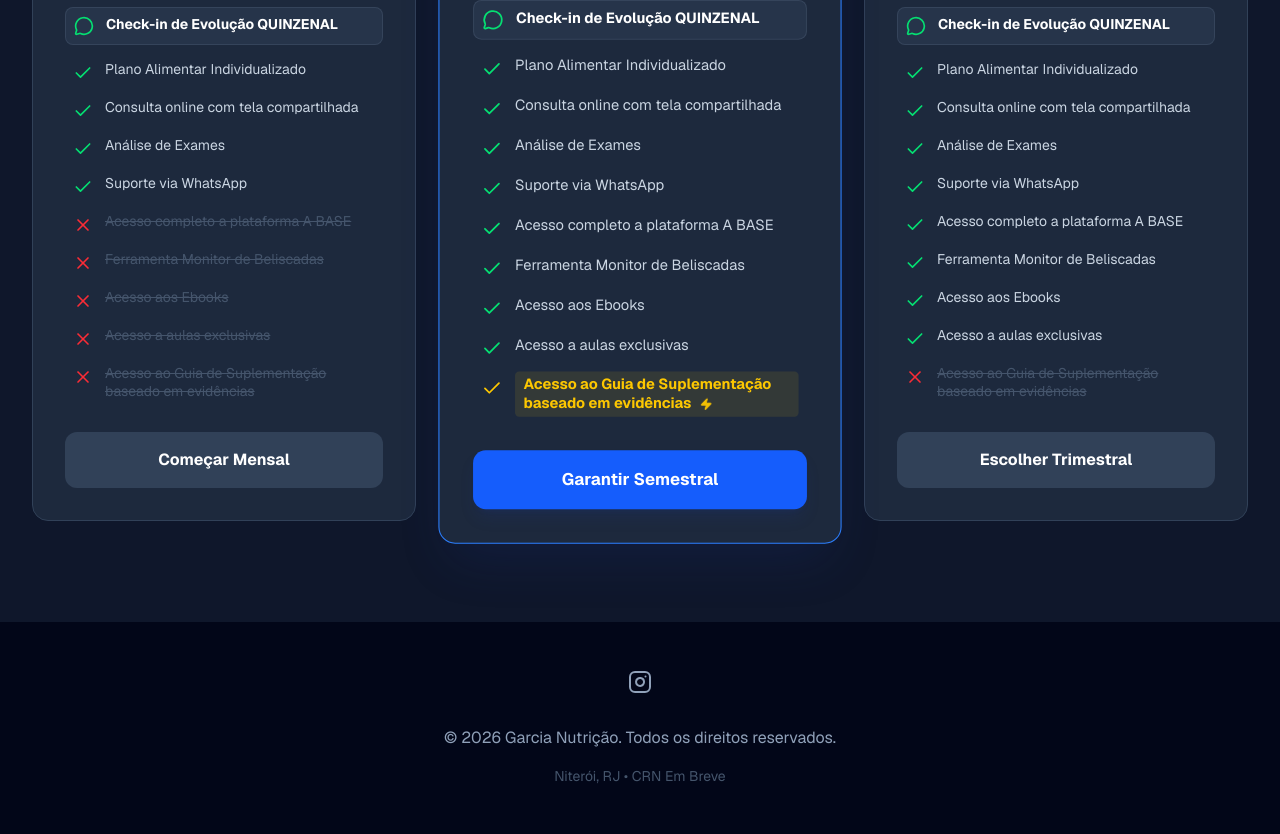
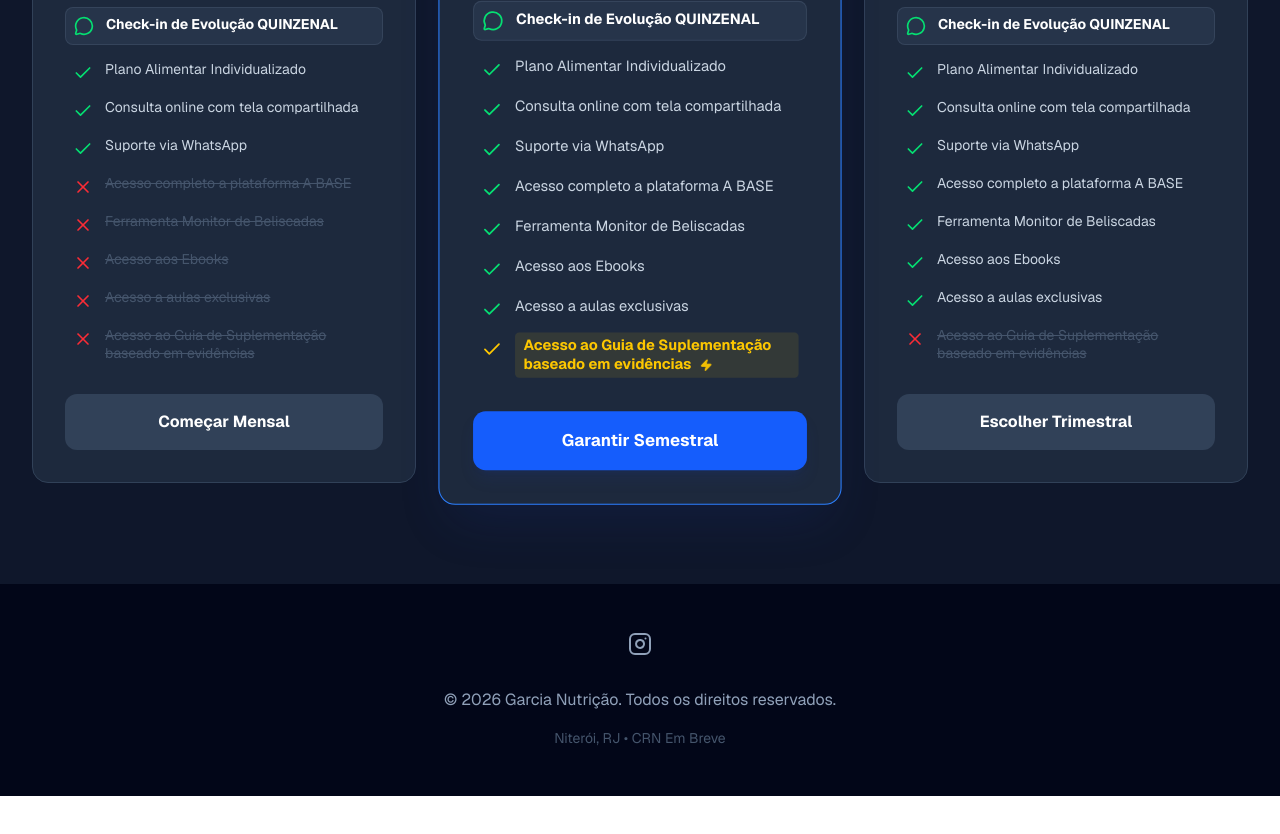
Before and after one commit to garcianutricao/consultoria-landing, a Next.js app: page / in a window 1280 px wide. Shown: the part 2780-3614 px from the top of the page. After the commit the page ends 3576 px from the top, so only its background shows below. Built offline with nearby package versions, Linux system fonts and the light colour scheme.

Commit message:
Correção inicial4

```diff
--- a/app/page.tsx
+++ b/app/page.tsx
@@ -34,7 +34,6 @@ export default function LandingPage() {
       features: [
         { text: "Plano Alimentar Individualizado", included: true },
         { text: "Consulta online com tela compartilhada", included: true },
-        { text: "Análise de Exames", included: true },
         { text: "Suporte via WhatsApp", included: true },
         { text: "Acesso completo a plataforma A BASE", included: false },
         { text: "Ferramenta Monitor de Beliscadas", included: false },
@@ -55,7 +54,6 @@ export default function LandingPage() {
       features: [
         { text: "Plano Alimentar Individualizado", included: true },
         { text: "Consulta online com tela compartilhada", included: true },
-        { text: "Análise de Exames", included: true },
         { text: "Suporte via WhatsApp", included: true },
         { text: "Acesso completo a plataforma A BASE", included: true },
         { text: "Ferramenta Monitor de Beliscadas", included: true },
@@ -77,7 +75,6 @@ export default function LandingPage() {
       features: [
         { text: "Plano Alimentar Individualizado", included: true },
         { text: "Consulta online com tela compartilhada", included: true },
-        { text: "Análise de Exames", included: true },
         { text: "Suporte via WhatsApp", included: true },
         { text: "Acesso completo a plataforma A BASE", included: true },
         { text: "Ferramenta Monitor de Beliscadas", included: true },
@@ -444,7 +441,9 @@ export default function LandingPage() {
                   </ul>
 
                   <a
-                    href={`https://wa.me/5521SEUNUMERO?text=Ola,%20quero%20o%20plano%20${plan.name}%20com%20check-in%20${isWeekly ? 'Semanal' : 'Quinzenal'}`}
+                    // Substitua a linha antiga por esta nova abaixo:
+                    href={`https://wa.me/5521966887924?text=Oi,%20Garcia!%20Quero%20saber%20mais%20sobre%20o%20plano%20${plan.name}!`}
+
                     target="_blank"
                     rel="noopener noreferrer"
                     className={`mt-8 block w-full py-4 px-6 rounded-xl text-center font-bold transition-all ${
```
